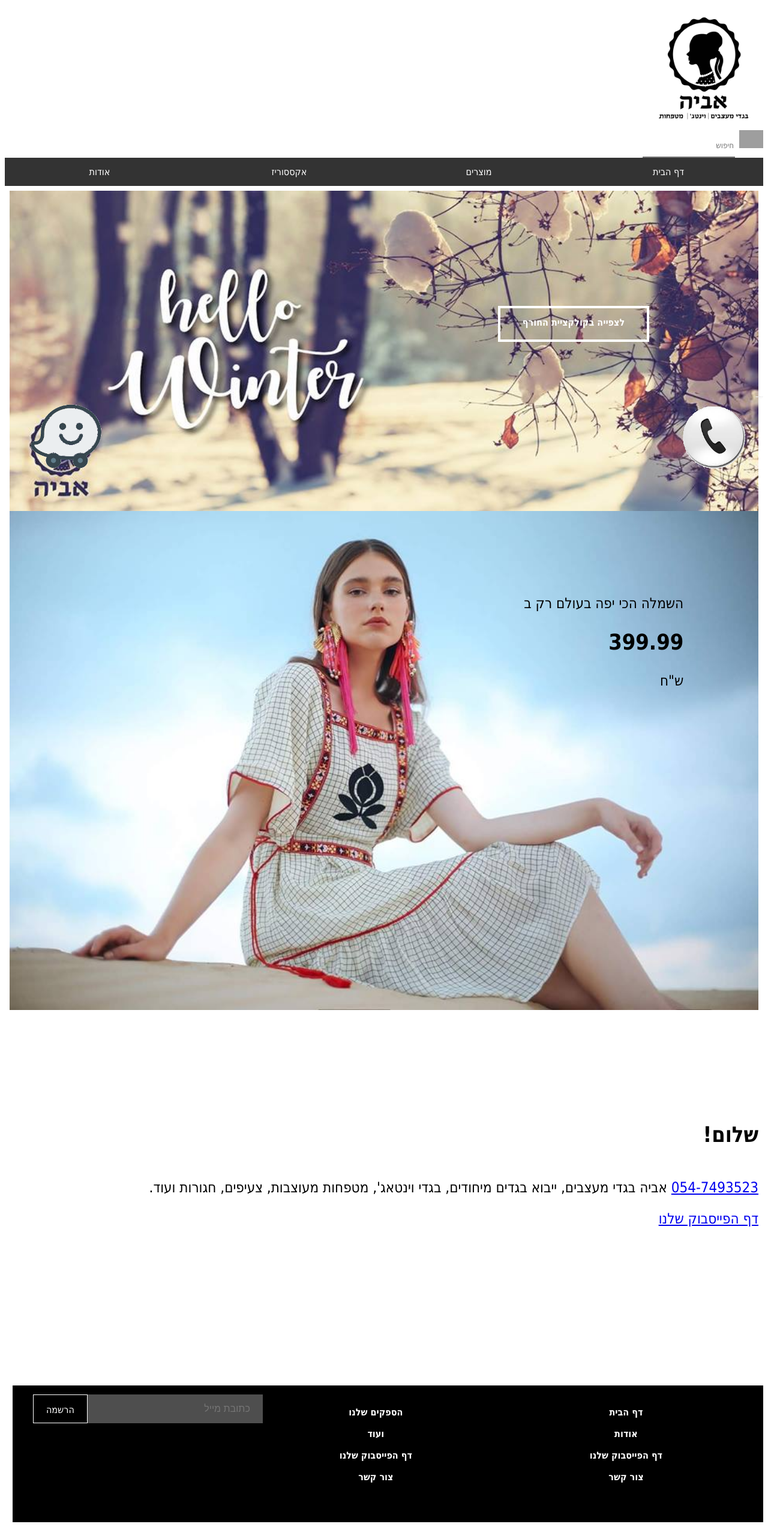
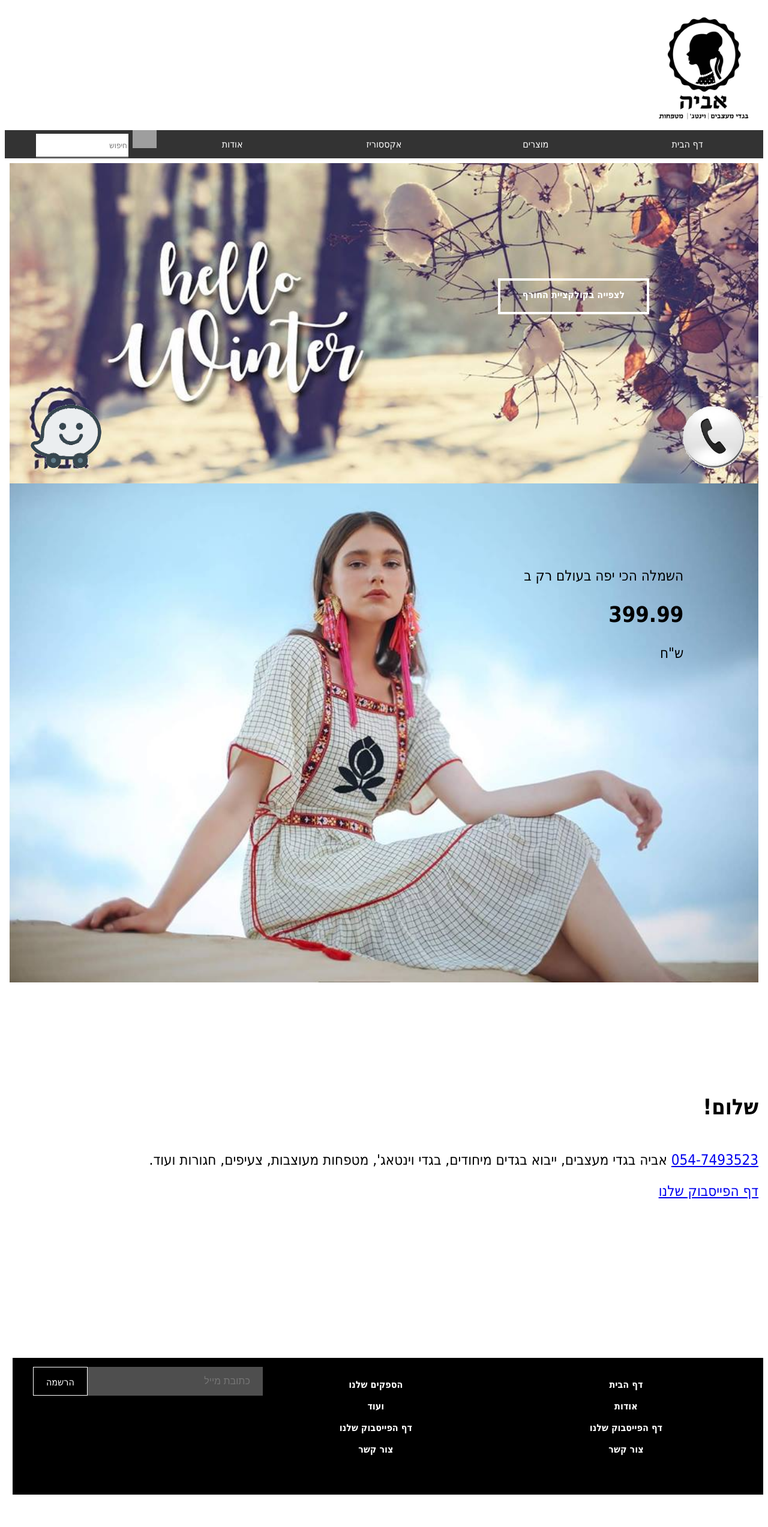
Before and after one commit to eyalraz3/avia, a PHP site: page /main.html in a window 1280 px wide. Shown: the whole page at 60% size. After the commit the page ends 2492 px from the top, so only its background shows below. Run offline with PHP 8.4, Linux system fonts and the light colour scheme; some libraries are stand-ins or nearby versions; grey boxes are pictures that could not be loaded.

Commit message:
new search icon

```diff
--- a/main.css
+++ b/main.css
@@ -10,7 +10,7 @@ and open the template in the editor.
 
 
 :root{
-   --nav-width:25%;
+   --nav-width:20%;
     --color1:white;
     --color2:black;
     --color3:gray;
@@ -53,7 +53,8 @@ header{
 }
 #search{
 position: relative;
-    left: 0;
+
+
 
 
 }
--- a/main.html
+++ b/main.html
@@ -17,10 +17,7 @@
         <section class="main-section">
 <header>
     <a target="main-frame" href="index.html"><img   alt= "Logo" src="img/logo.jpg"  height="150" id="logo"></a>
-    <form id="search" method="get">
-        <button id="search-button" type="submit">  <img src="img/search.png" alt="search" id="search-img"/> </button>
-        <input id="search-input" placeholder="חיפוש">
-    </form>
+
 </header>
         <nav>
         <div class="navbar">
@@ -54,6 +51,12 @@
     </a>
 
   </div>
+            <div id="search" class="dropdown">
+                <form  method="get">
+                    <button id="search-button" type="submit">  <img src="img/search.png" alt="search" id="search-img"/> </button>
+                    <input id="search-input" placeholder="חיפוש">
+                </form>
+            </div>
 </div>
         </nav>
 
```
